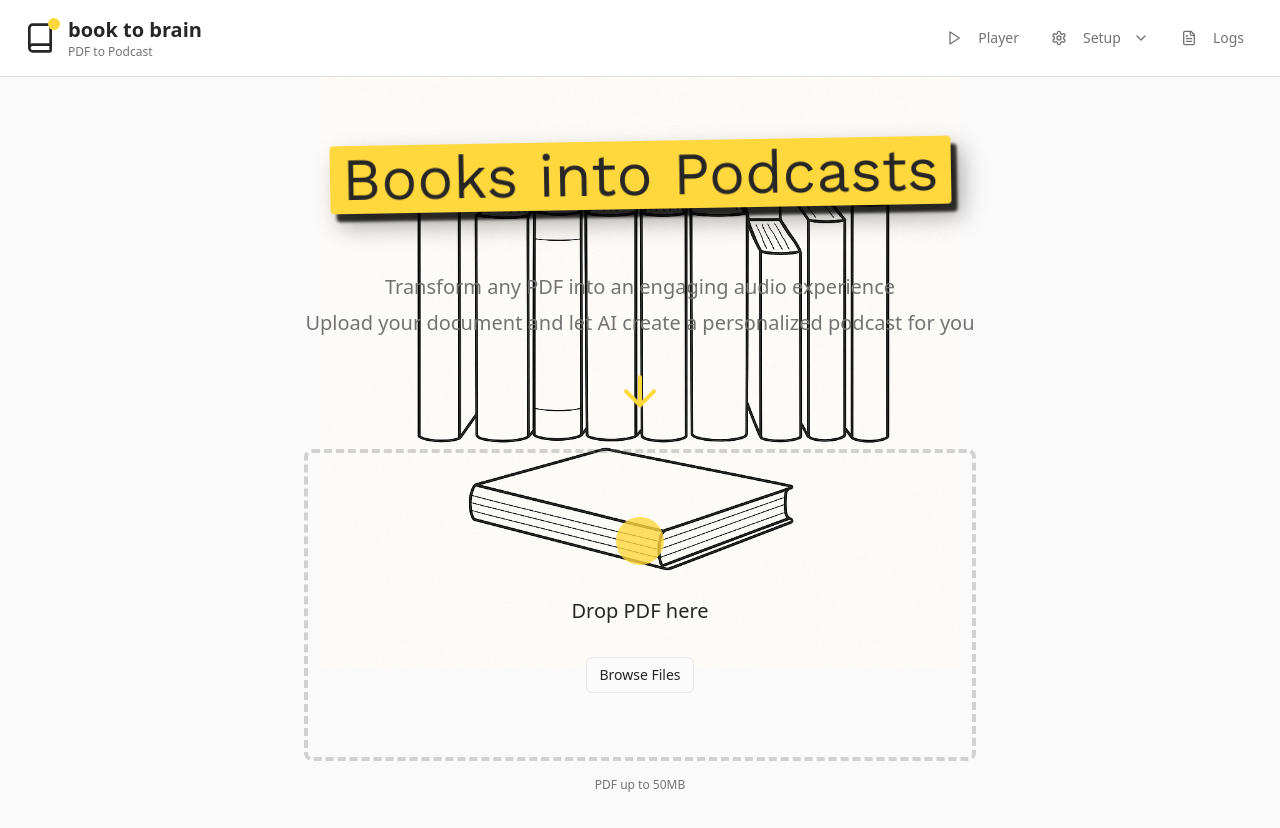
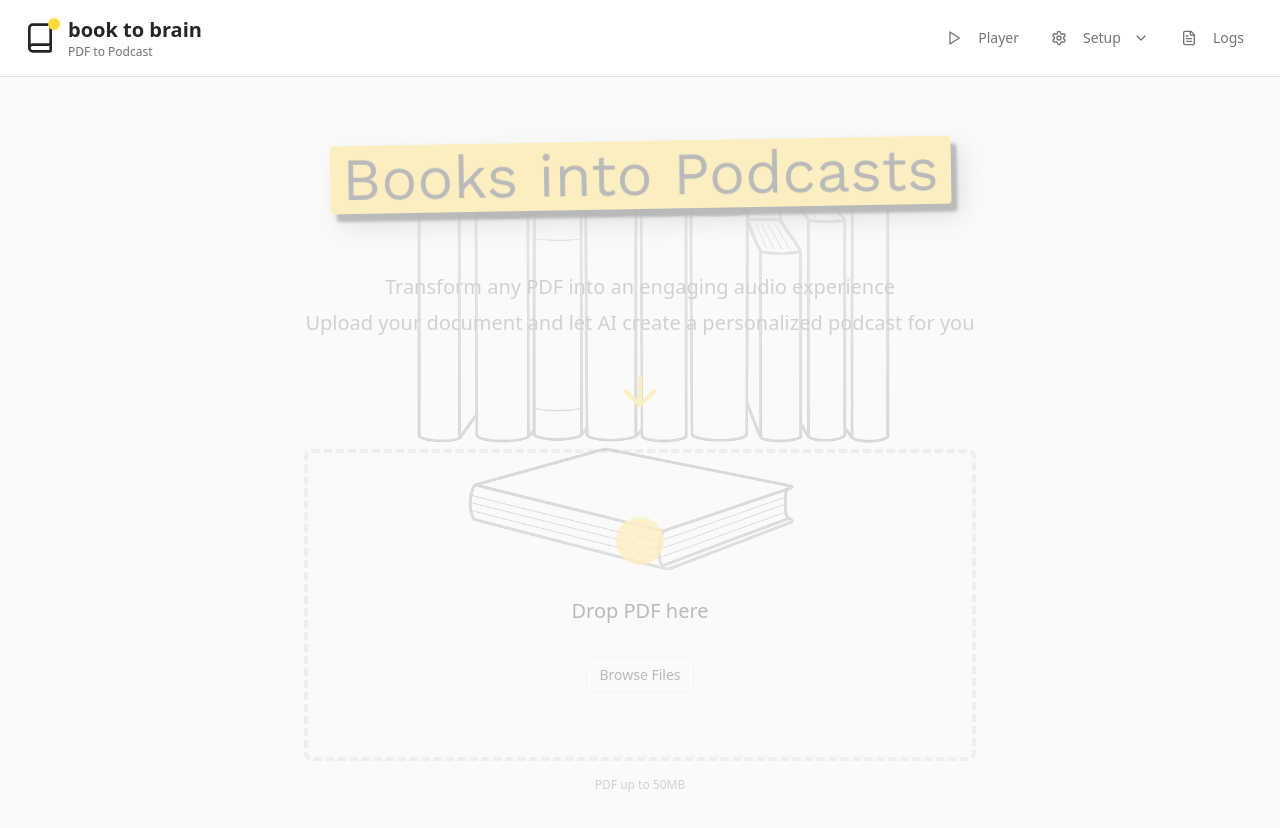
Before and after one commit to KingVibe2000/brain-audio-forge, a React (Vite) app: page / in a window 1280 px wide. Shown: the top 828 px of the page. Built offline with nearby package versions, Linux system fonts and the light colour scheme.

Commit message:
Reduce image opacity and add gradient overlay
Reduce the opacity of the background image and add a top-to-bottom gradient overlay.

```diff
--- a/src/components/PdfDropZone.tsx
+++ b/src/components/PdfDropZone.tsx
@@ -68,15 +68,21 @@ const PdfDropZone = () => {
 
   return (
     <div
-      className="flex-1 flex items-center justify-center px-8 pt-8 pb-16"
+      className="flex-1 flex items-center justify-center px-8 pt-8 pb-16 relative"
       style={{
         backgroundImage: `url(/lovable-uploads/be07b07a-2a08-445d-9fdb-d7a830669b67.png)`,
         backgroundSize: '50%',
         backgroundPosition: 'center -50px',
-        backgroundRepeat: 'no-repeat'
+        backgroundRepeat: 'no-repeat',
+        opacity: '0.3'
       }}
     >
-      <div className="w-full max-w-2xl">
+      {/* Gradient overlay */}
+      <div
+        className="absolute inset-0 bg-gradient-to-b from-background/80 via-background/50 to-background/90"
+        style={{ zIndex: 1 }}
+      ></div>
+      <div className="w-full max-w-2xl relative z-10">
         {/* Main Heading with Marker Effect */}
         <div className="text-center mb-8 relative py-8">
           <h1 className="text-6xl font-medium text-foreground inline-block bg-accent px-3 py-1 rounded-sm transform -rotate-1 font-work relative z-10" style={{boxShadow: '6px 8px 3px 0 rgba(0, 0, 0, 0.8), 10px 12px 25px 0 rgba(0, 0, 0, 0.35)'}}>
```
